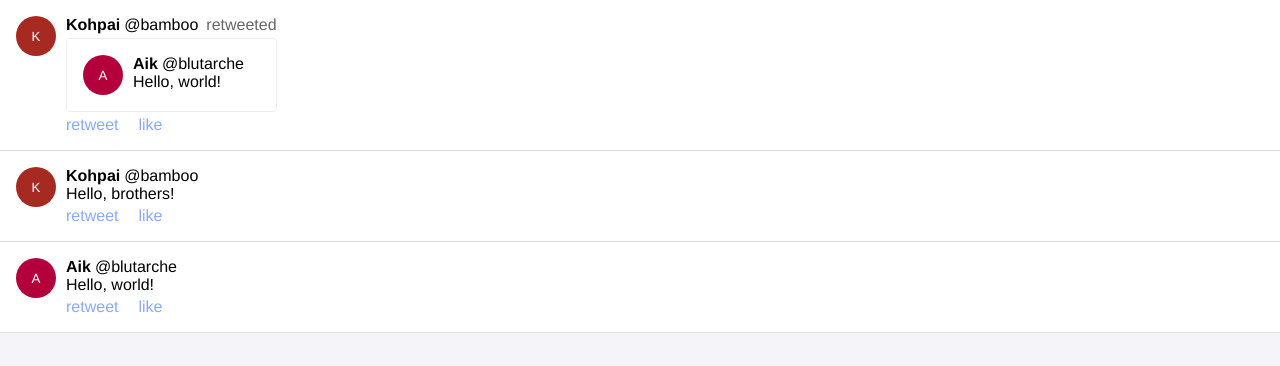
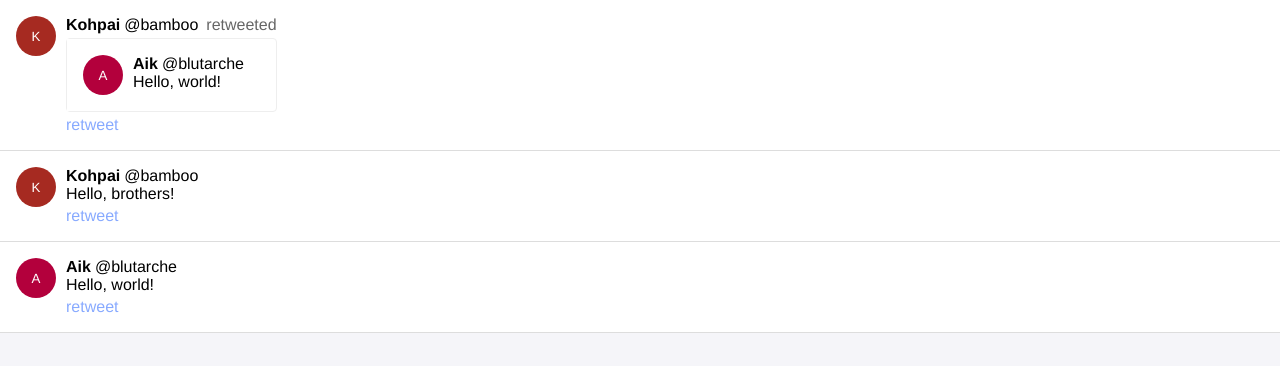
Before and after one commit to pondpiu/devc-tweet-client, a React (Create React App) app: page / in a window 1280 px wide. Shown: the top 366 px of the page. Built offline with nearby package versions, Linux system fonts and the light colour scheme.

Commit message:
remove like

```diff
--- a/src/Home.jsx
+++ b/src/Home.jsx
@@ -18,16 +18,14 @@ import {
   Input,
   Button,
 } from './Elements'
-import { useTweets, useCreateTweet, useRetweet, useLike } from './hooks'
+import { useTweets, useCreateTweet, useRetweet } from './hooks'
 
 const Actions = ({ tweet }) => {
   const { retweet, loading: retweeting } = useRetweet()
-  const { like, loading: liking } = useLike()
   const targetRetweet = tweet.type === 'RETWEET' ? tweet.source : tweet
   return (
     <ActionContainer>
       <Action onClick={() => retweet(targetRetweet, USER)}>retweet </Action>
-      <Action onClick={() => like(targetRetweet, USER)}>like </Action>
     </ActionContainer>
   )
 }
--- a/src/hooks.js
+++ b/src/hooks.js
@@ -40,15 +40,3 @@ export const useRetweet = () => {
     loading,
   }
 }
-
-export const useLike = () => {
-  const [loading, setLoading] = useState(false)
-  return {
-    like: async (tweet, user) => {
-      setLoading(true)
-      // await likeTweet({ tweet, user })
-      setLoading(false)
-    },
-    loading,
-  }
-}
```
